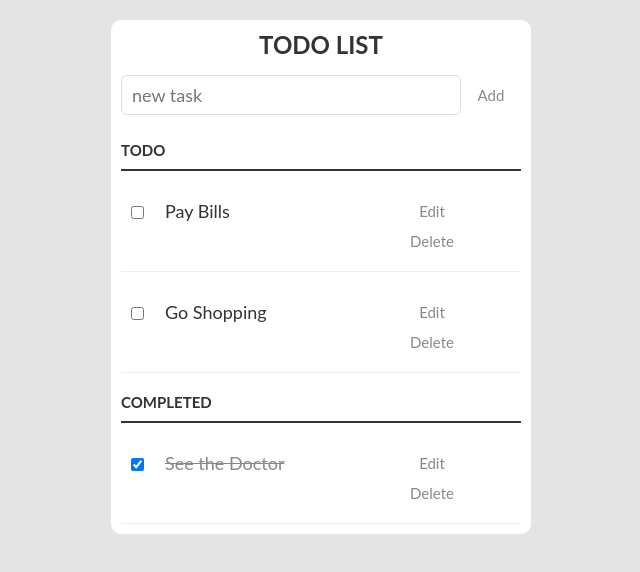
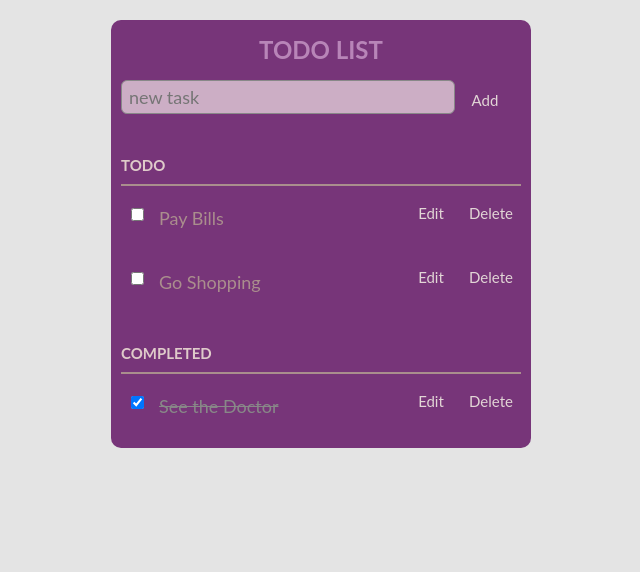
Before and after one commit to Agilezap/teste-node, a plain HTML site: page index.html in a window 1280 px wide. Shown: the whole page, without its empty margins (319-959 px from the left). Drawn offline with Linux system fonts and the light colour scheme.

Commit message:
Update styles.css
Cria melhorias no style

```diff
--- a/styles.css
+++ b/styles.css
@@ -1,6 +1,4 @@
 body {
-	background: #fff;
-	color: #333;
 	font-family: Lato, sans-serif;
 	background-color:#e4e4e4;
 }
@@ -9,36 +7,34 @@ body {
 	display: block;
 	width: 400px;
 	margin: 10px auto 100px;
-	background-color:#fff;
+	background-color:#773579;
 	padding:0px 10px 10px 10px;
 	border-radius:10px
 }
 
 h2 {
 	text-align:center;
-	padding-top:10px;
+	padding-top:15px;
 	margin-bottom:0px;
-	@font-face {
-		font-family: 'Gabriel' ;
-		src: url(Gabriel.otf) format ('opentype');
-	font-weight: normal;
-	font-style: normal;
-	}
+	color: #b885b8;
 }
 
 ul {
 	margin: 0;
 	padding: 0;
+	color: #aa8e8d;
 }
 
 li * {
 	float: left;
+	color: #aa8e8d;
 }
 
 li,
 h3 {
 	clear: both;
 	list-style: none;
+	color: #aa8e8d;
 }
 
 input,
@@ -49,7 +45,7 @@ button {
 button {
 	background: none;
 	border: 10px;
-	color: #888;
+	color: rgb(226, 214, 214);
 	font-size: 15px;
 	width: 60px;
 	margin: 10px 0 0;
@@ -58,7 +54,7 @@ button {
 }
 
 button:hover {
-	color: #333;
+	color: rgb(187, 134, 134);
 }
 
 
@@ -66,11 +62,11 @@ button:hover {
 
 h3,
 label[for='new-task'] {
-	color: #333;
+	color: #dfcbca;
 	font-weight: 700;
 	font-size: 15px;
-	border-bottom: 2px solid #333;
-	padding: 20px 0 10px;
+	border-bottom: 2px solid #aa8e8d;
+	padding: 30px 0 10px;
 	margin: 0;
 	text-transform: uppercase;
 }
@@ -80,16 +76,16 @@ input[type="text"] {
 	font-size: 18px;
 	line-height: 18px;
 	height: 18px;
-	padding: 10px;
-	border: 1px solid #ddd;
-	background: #fff;
+	padding: 7px;
+	border: 1px solid;
+	background: #ecdde2b9;
 	border-radius: 6px;
 	font-family: Lato, sans-serif;
 	color: #888;
-}
+	}
 
 input[type="text"]:focus {
-	color: #333;
+	color: rgb(199, 188, 188);
 }
 
 
@@ -98,6 +94,8 @@ input[type="text"]:focus {
 label[for='new-task'] {
 	display: block;
 	margin: 0 0 20px;
+
+
 }
 
 input#new-task {
@@ -105,30 +103,27 @@ input#new-task {
 	width: 318px;
 }
 
-p > button:hover {
-	color: #0FC57C;
-}
 
 
 /* Task list */
 
 li {
 	overflow: hidden;
-	padding: 20px 0;
-	border-bottom: 1px solid #eee;
+	padding: 7px 0;
 }
 
 li > input[type="checkbox"] {
 	margin: 0 10px;
 	position: relative;
 	top: 15px;
+
 }
 
 li > label {
 	font-size: 18px;
 	line-height: 40px;
 	width: 237px;
-	padding: 0 0 0 11px;
+	padding: 5px;
 }
 
 li > input[type="text"] {
@@ -142,7 +137,7 @@ li > .delete:hover {
 }
 
 li > .edit:hover {
-	color: #242675;
+	color: #a834ac;
 	font-weight: bold;
 }
 
```
